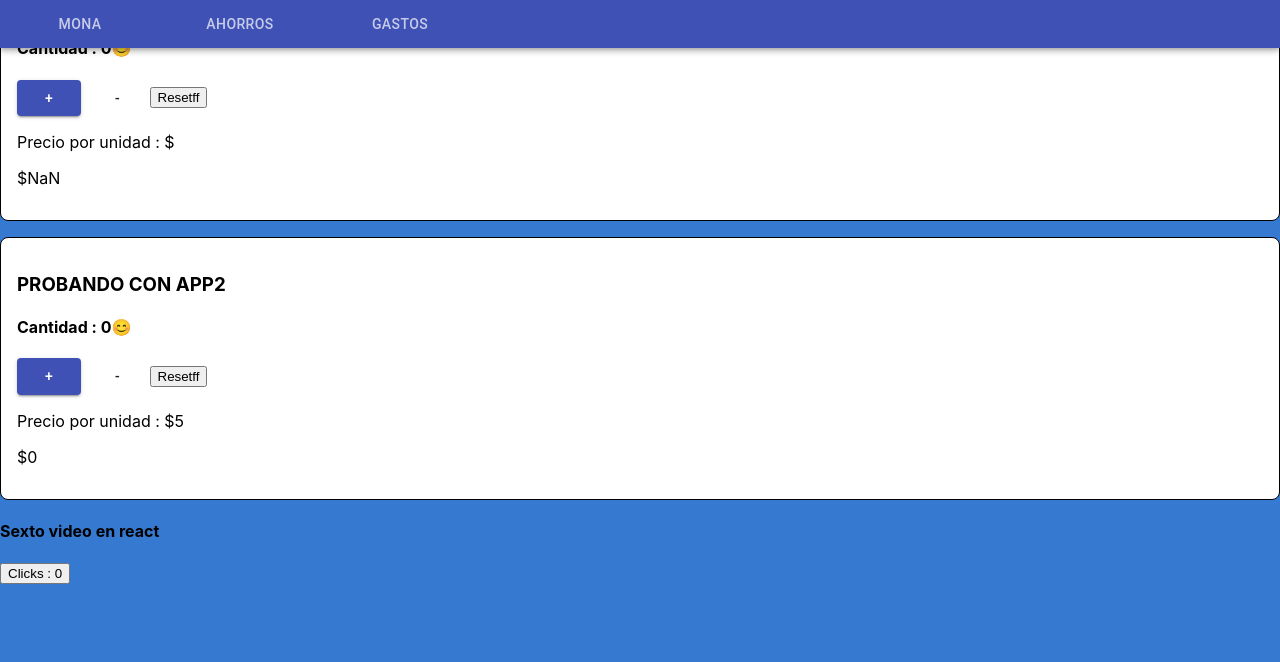
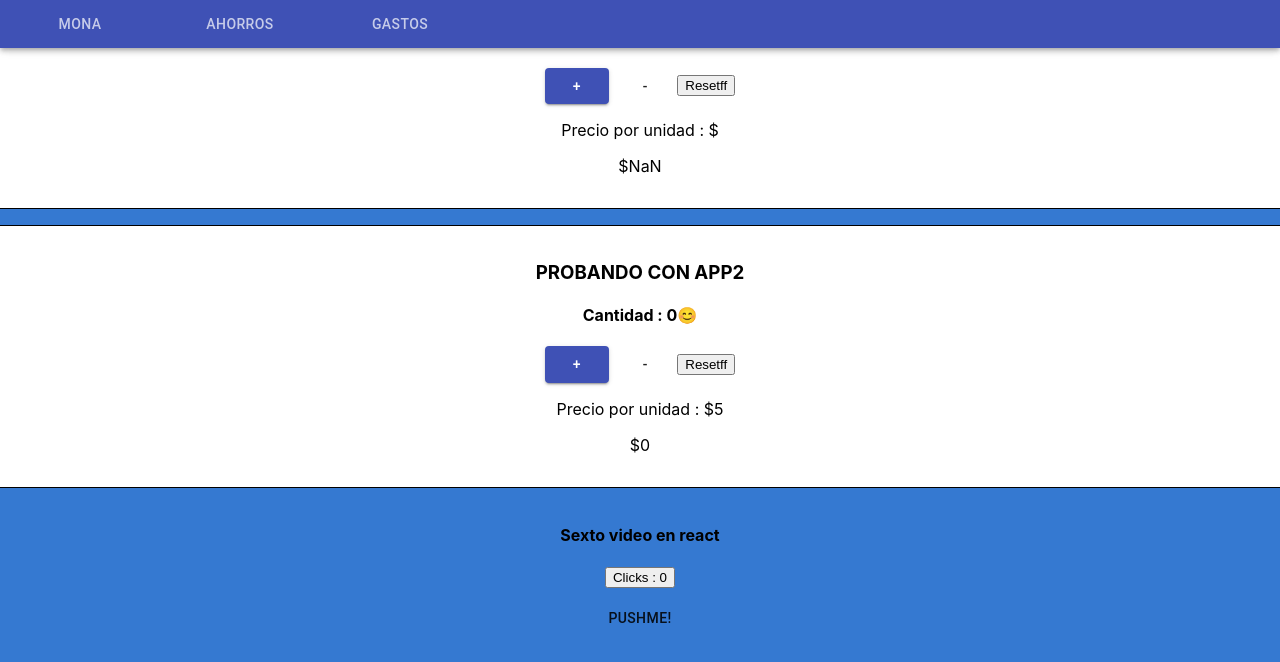
Before and after one commit to ferlefloth/proyecto01, a React (Create React App) app: page / in a window 1280 px wide. Shown: the top 662 px of the page. Built offline with nearby package versions, Linux system fonts and the light colour scheme.

Commit message:
Se puso grid y se centró bastante mejjor. Ahora hay que achicarlo un poco más

```diff
--- a/src/App2.js
+++ b/src/App2.js
@@ -5,8 +5,8 @@ import Fruta from './components/Frutas'
 import {AppBar, Tabs, Tab} from '@material-ui/core/'
 //import Clicks from './components/Clicks' //el hecho de solo nombrar la carpeta Clicks, lo que hace , es buscar el index dentro de la carpeta por defecto
 import Clicks from './components/Clicks'
-//import ButtonModal from './components/Buttons/ButtonModal'
-
+import ButtonModal from './components/Buttons/ButonnModal'
+import Grid from '@material-ui/core/Grid'
 
 function App2(){
 
@@ -14,6 +14,7 @@ function App2(){
 
     return( //Siempre se debe de retornar un JSX aquí adentro
         <div>
+            <Grid>
               <AppBar  >
                 <Tabs>
                   <Tab label="Mona" position="fixed"/>
@@ -21,18 +22,31 @@ function App2(){
                   <Tab label="Gastos" position="fixed"/>
                 </Tabs>
               </AppBar>
+            </Grid>
+
 
           {/* <h2>{prueba(this.nombre,this.apellido)}</h2>  {/*tambien podría usarse el this.nombre en ese caso  */}
           {/* <Saludos name="Victor" apellido="Melhouza"/>Tambien se pueden hacer con PROPS */}
 
+
+          <Grid container spacing={3} direction='column'>
+
+            <Grid md={12} align= 'center' >
               <Fruta />
+            </Grid>
+
+            <Grid md={12} align='center'>
               <Fruta name = "PROBANDO CON APP2" price='5'/>
+            </Grid>
 
+            <Grid md={12} align='center'>
               <Clicks/>
+            </Grid>
 
-
-
-
+            <Grid item md={12} align='center'>
+              <ButtonModal />
+            </Grid>
+          </Grid>
         </div>
       )
 
--- /dev/null
+++ b/src/components/Buttons/ButonnModal.css
@@ -0,0 +1,3 @@
+body{
+    align-items:'center';
+}
--- a/src/components/Buttons/ButonnModal.js
+++ b/src/components/Buttons/ButonnModal.js
@@ -8,7 +8,7 @@ function ButtonModal(){ //acá inicia la función
 
     return(
 
-        <div >
+        <div  >
 
             <Button>
                 PushMe!
```
Lines whose indentation alone changed are shown as unchanged.
